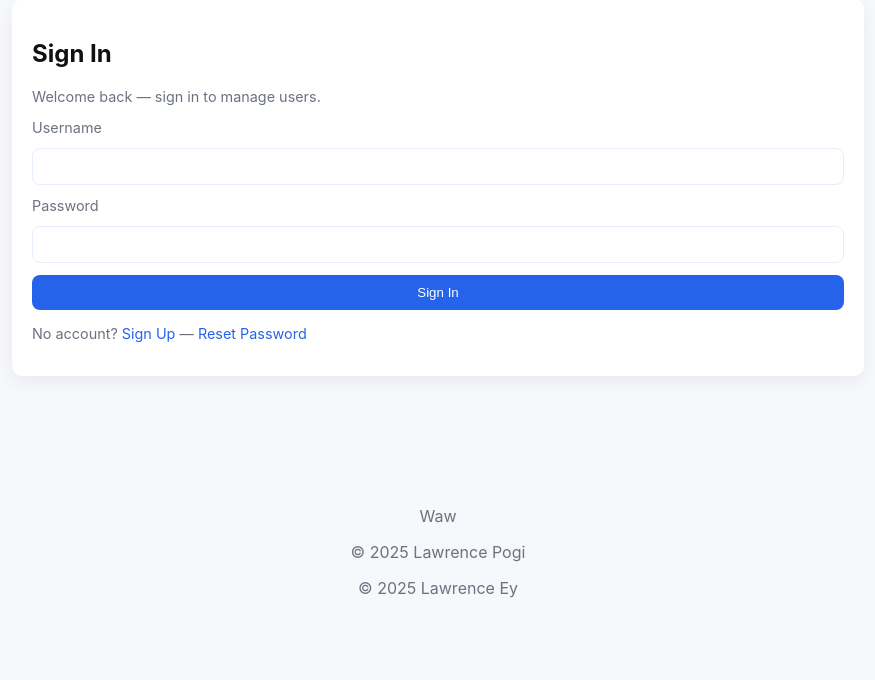
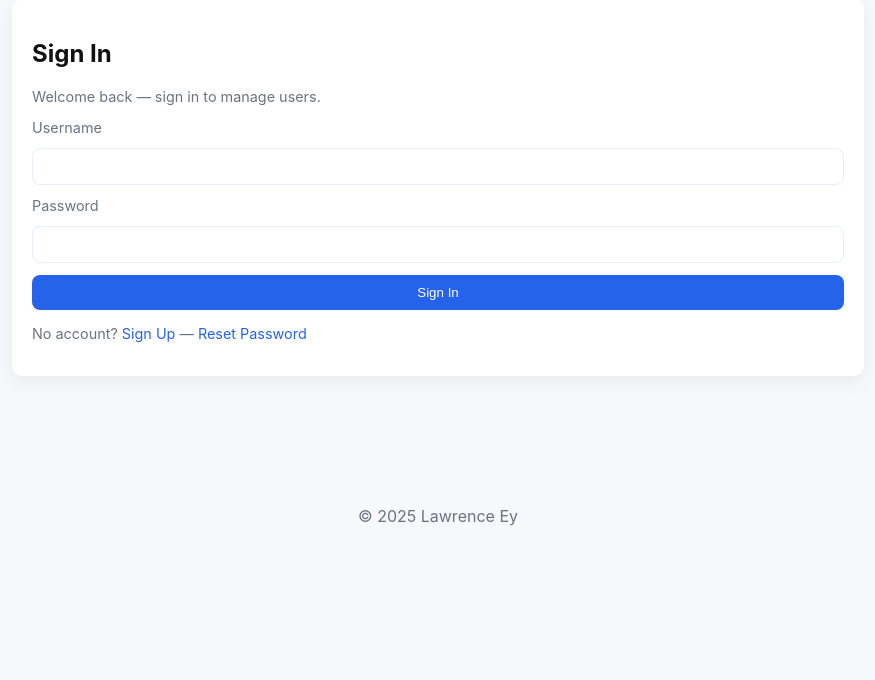
Before and after one commit to lawcunanan/The-PHP-Practitioner, a PHP site: page /php-practitioner/ in a window 1280 px wide. Shown: the part 189-869 px from the top of the page, without its empty margins (202-1077 px from the left). After the commit the page ends 715 px from the top, so only its background shows below. Run offline with PHP 8.4, Linux system fonts and the light colour scheme.

Commit message:
new update on footer

```diff
--- a/views/footer.php
+++ b/views/footer.php
@@ -1,8 +1,6 @@
     </main>
     <footer class="site-footer">
         <div class="container">
-            <p>Waw</p>
-            <p>&copy; <?php echo date('Y'); ?> Lawrence Pogi</p>
             <p>&copy; <?php echo date('Y'); ?> Lawrence Ey</p>
         </div>
     </footer>
```
